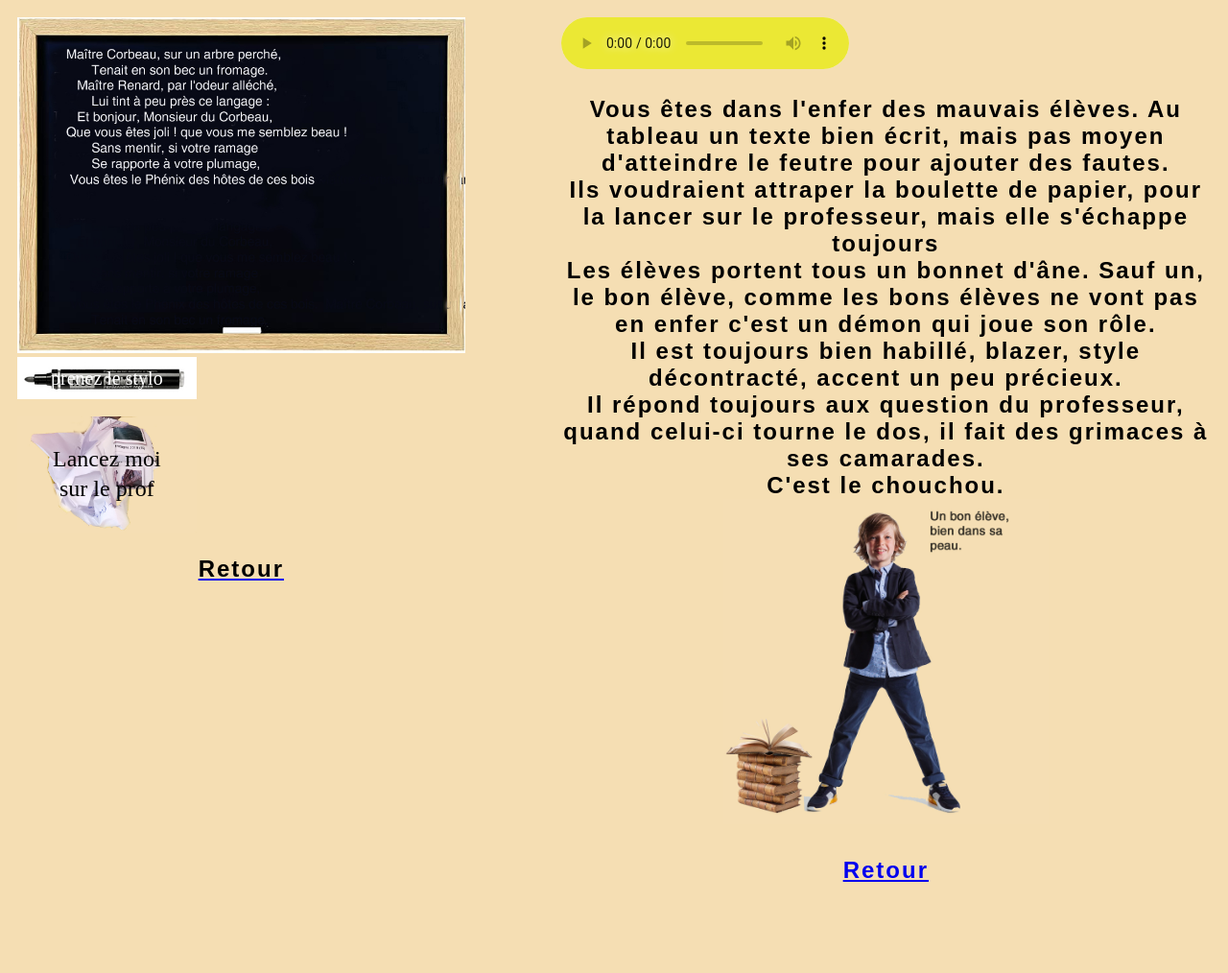
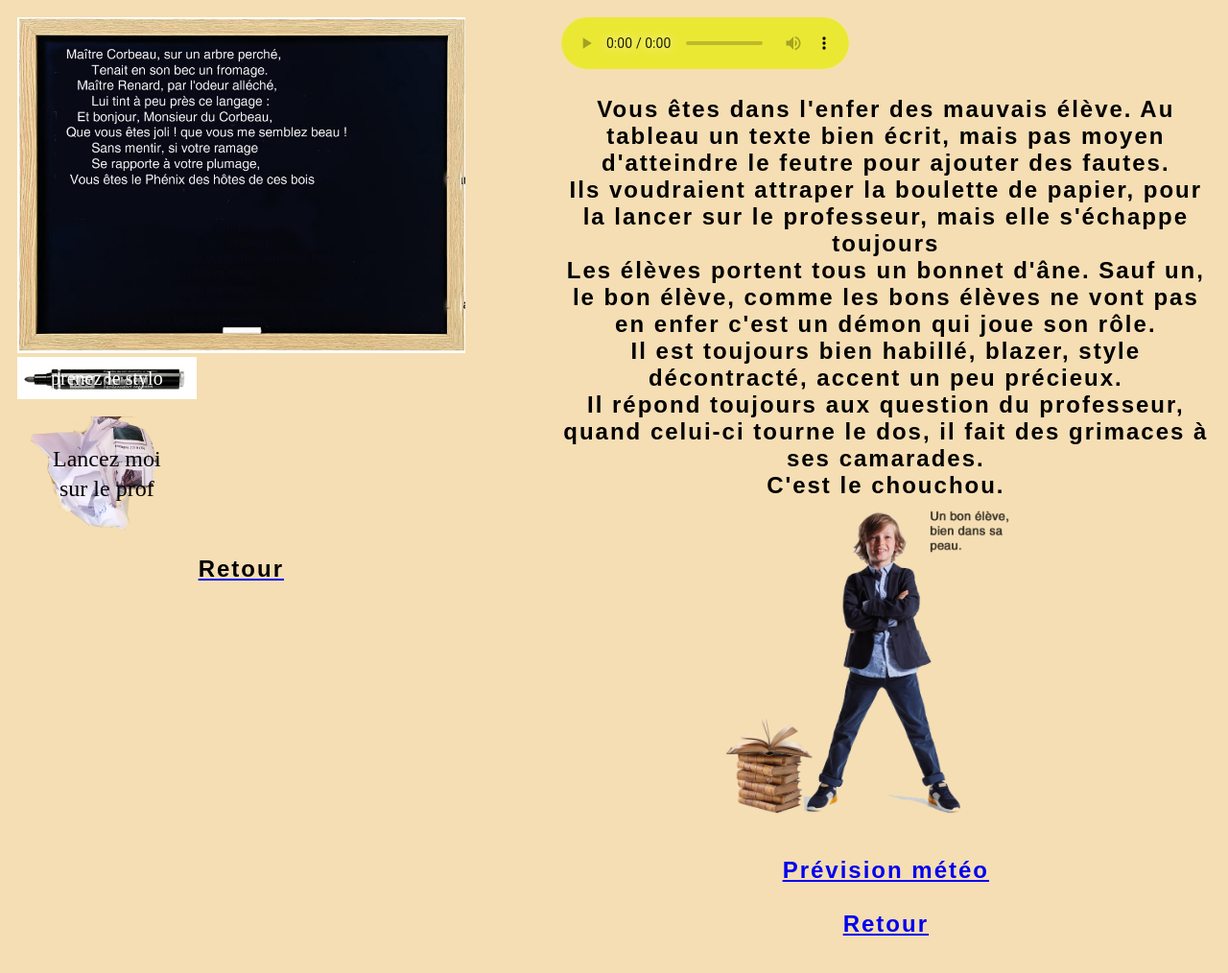
Before and after one commit to pierre328/toto, a plain HTML site: page mauvais_eleves.html in a window 1280 px wide. Shown: the whole page at 96% size. Before the commit the page ends 991 px from the top, so only its background shows below. Drawn offline with Linux system fonts and the light colour scheme.

Commit message:
Add files via upload

```diff
--- a/mauvais_eleves.html
+++ b/mauvais_eleves.html
@@ -4,7 +4,7 @@
     <meta charset="UTF-8">
     <meta http-equiv="X-UA-Compatible" content="IE=edge">
     <meta name="viewport" content="width=device-width, initial-scale=1.0">
-    <title>Enfer des mauvais eleves</title>
+    <title>Enfer desmauvais eleves</title>
     <style>
         body{font-family: "font-1",serif;
 
@@ -112,7 +112,7 @@ background-color:rgb(235, 232, 52) !important;
             Your browser does not support the audio element.
           </audio><br/>
         <h3>
-     Vous êtes dans l'enfer des mauvais élèves. Au tableau un texte bien écrit, mais pas moyen d'atteindre le feutre pour ajouter des fautes.<br/>
+     Vous êtes dans l'enfer des mauvais élève. Au tableau un texte bien écrit, mais pas moyen d'atteindre le feutre pour ajouter des fautes.<br/>
      Ils voudraient attraper la boulette de papier, pour la lancer sur le professeur, mais elle s'échappe toujours<br/>
      Les élèves portent tous un bonnet d'âne. Sauf un, le bon élève, comme les bons élèves ne vont pas en enfer c'est un démon qui joue son rôle.<br/>
      Il est toujours bien habillé, blazer, style décontracté, accent un peu précieux.<br/>
@@ -121,6 +121,7 @@ background-color:rgb(235, 232, 52) !important;
             <br/>
             <img src="./images/eleve.jpg"   width="50%" alt = "plein de fautes d'orthographe"  >
             <br/><br/>
+            <a href="sorciere.html"  > Prévision météo  <br/><br/>
     <a href="index.html"  > Retour   <br/>
       <br/></a>
 </h3>
```
